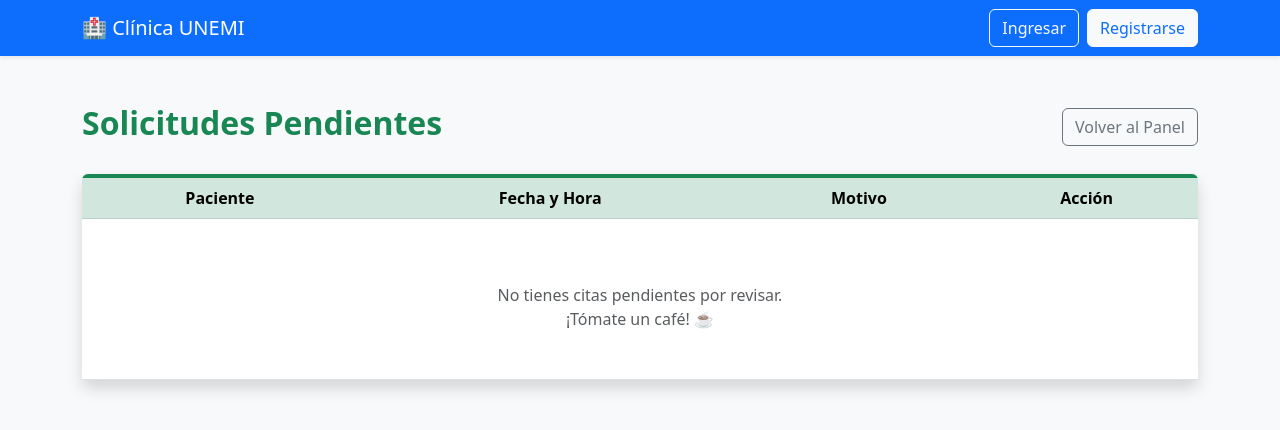
After one commit to jleonc32/sistema-citas-medicas-unemi, a Flask app: template backend/templates/solicitudes_medico.html in a window 1280 px wide. The commit adds this page. Shown: the top 430 px of the page. Run offline with Flask 3, Linux system fonts and the light colour scheme; the template is opened without the code that fills it, so the values that code supplies are empty.

Commit message:
feat: panel de solicitudes del medico y logica de aprobacion completada

```diff
--- a/backend/app.py
+++ b/backend/app.py
@@ -187,6 +187,52 @@ def mis_citas():
     else:
         return redirect(url_for('login'))
 
+#ruta 8
+# ==========================================
+# RUTA: SOLICITUDES PENDIENTES (MÉDICO)
+# ==========================================
+@app.route('/solicitudes-medico')
+def solicitudes_medico():
+    if 'id_usuario' in session and session.get('rol') == 'medico':
+        # 1. Buscamos qué médico está logueado
+        medico_actual = Medico.query.filter_by(id_usuario=session['id_usuario']).first()
+
+        # 2. Buscamos todas sus citas que estén en estado 'Pendiente'
+        # Cruzamos con Paciente y Usuario para saber el nombre de quién pide la cita
+        citas_pendientes = db.session.query(Cita, Paciente, Usuario)\
+            .join(Paciente, Cita.paciente_id == Paciente.id_paciente)\
+            .join(Usuario, Paciente.id_usuario == Usuario.id_usuario)\
+            .filter(Cita.medico_id == medico_actual.id_medico)\
+            .filter(Cita.estado == 'Pendiente')\
+            .order_by(Cita.fecha, Cita.hora).all()
+
+        return render_template('solicitudes_medico.html', citas=citas_pendientes)
+    else:
+        return redirect(url_for('login'))
+
+# ruta 9
+# ==========================================
+# ACCIÓN: CONFIRMAR O CANCELAR CITA
+# ==========================================
+@app.route('/actualizar-cita/<int:id_cita>/<string:accion>')
+def actualizar_cita(id_cita, accion):
+    if 'id_usuario' in session and session.get('rol') == 'medico':
+        # Buscamos la cita específica en la base de datos
+        cita = Cita.query.get(id_cita)
+
+        if cita:
+            if accion == 'confirmar':
+                cita.estado = 'Confirmada'
+            elif accion == 'cancelar':
+                cita.estado = 'Cancelada'
+
+            # Guardamos el nuevo estado en MySQL
+            db.session.commit()
+
+        return redirect(url_for('solicitudes_medico'))
+    else:
+        return redirect(url_for('login'))
+
 # ==========================================
 # ENCENDIDO DEL SERVIDOR
 # ==========================================
--- a/backend/templates/dashboard_medico.html
+++ b/backend/templates/dashboard_medico.html
@@ -20,7 +20,7 @@
         <div class="card shadow-sm border-0 text-center p-4 h-100">
             <h4 class="fw-bold">Solicitudes Pendientes</h4>
             <p class="text-muted">Confirma o rechaza nuevas citas de pacientes.</p>
-            <button class="btn btn-outline-success mt-auto" disabled>Revisar Solicitudes</button>
+            <a href="/solicitudes-medico" class="btn btn-outline-success mt-auto" disabled>Revisar Solicitudes</a>
         </div>
     </div>
     <div class="col-md-4 mb-4">
--- /dev/null
+++ b/backend/templates/solicitudes_medico.html
@@ -0,0 +1,54 @@
+{% extends "base.html" %}
+
+{% block content %}
+<div class="row mt-5">
+    <div class="col-md-12">
+        <div class="d-flex justify-content-between align-items-center mb-4">
+            <h2 class="fw-bold text-success"><i class="bi bi-bell"></i> Solicitudes Pendientes</h2>
+            <a href="/dashboard-medico" class="btn btn-outline-secondary">Volver al Panel</a>
+        </div>
+
+        <div class="card shadow border-0 border-success border-top border-4">
+            <div class="card-body p-0">
+                <div class="table-responsive">
+                    <table class="table table-hover mb-0 text-center align-middle">
+                        <thead class="table-success">
+                            <tr>
+                                <th>Paciente</th>
+                                <th>Fecha y Hora</th>
+                                <th>Motivo</th>
+                                <th>Acción</th>
+                            </tr>
+                        </thead>
+                        <tbody>
+                            {% if citas %}
+                                {% for cita, paciente, usuario in citas %}
+                                <tr>
+                                    <td class="fw-bold">{{ usuario.nombre }}</td>
+                                    <td>
+                                        <strong>{{ cita.fecha }}</strong><br>
+                                        <small class="text-muted">{{ cita.hora }}</small>
+                                    </td>
+                                    <td>{{ cita.motivo_consulta or 'No especificado' }}</td>
+                                    <td>
+                                        <a href="/actualizar-cita/{{ cita.id_cita }}/confirmar" class="btn btn-sm btn-success fw-bold px-3">✔ Confirmar</a>
+                                        <a href="/actualizar-cita/{{ cita.id_cita }}/cancelar" class="btn btn-sm btn-outline-danger ms-2">✖ Rechazar</a>
+                                    </td>
+                                </tr>
+                                {% endfor %}
+                            {% else %}
+                                <tr>
+                                    <td colspan="4" class="text-center py-5 text-muted">
+                                        <i class="bi bi-cup-hot fs-1 d-block mb-3"></i>
+                                        No tienes citas pendientes por revisar.<br>¡Tómate un café! ☕
+                                    </td>
+                                </tr>
+                            {% endif %}
+                        </tbody>
+                    </table>
+                </div>
+            </div>
+        </div>
+    </div>
+</div>
+{% endblock %}
```
